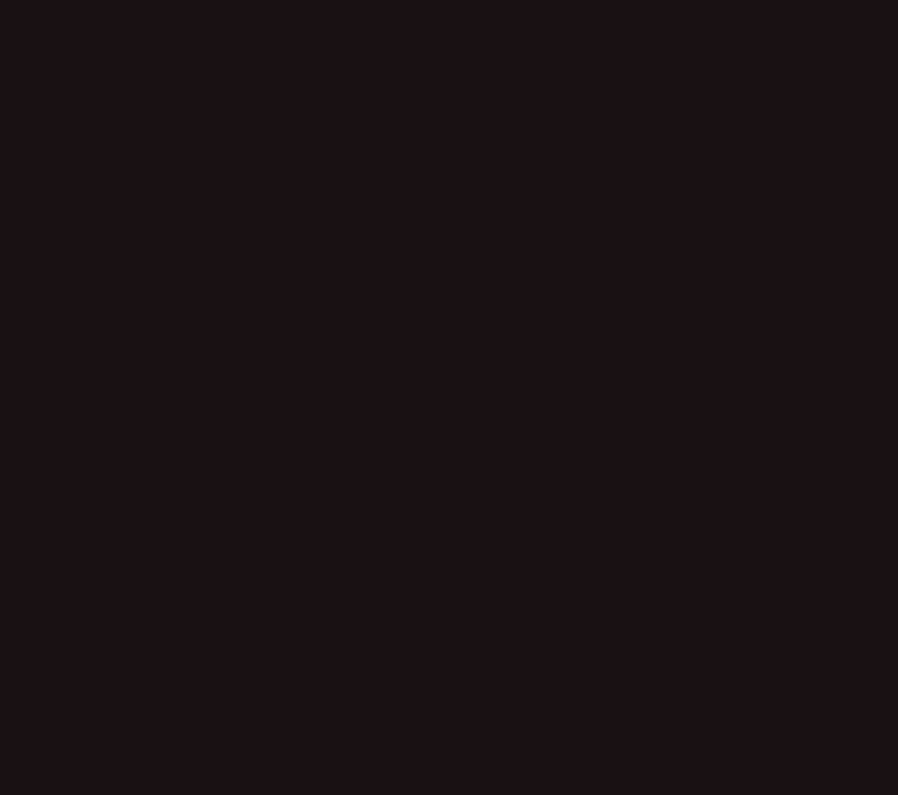
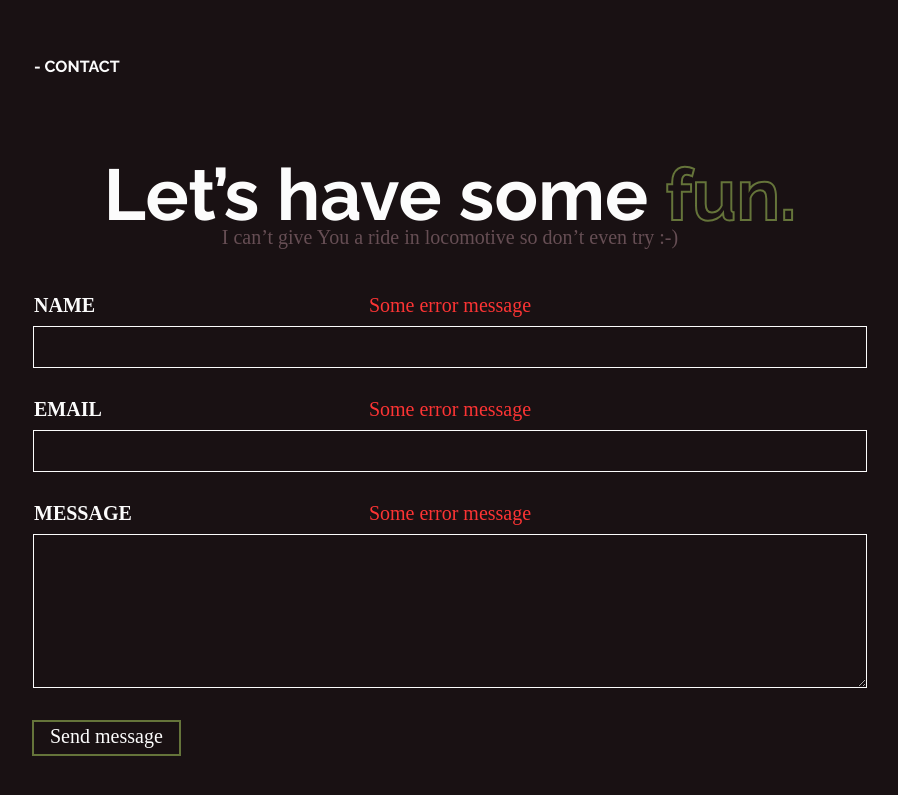
Before and after one commit to josefnagy/josefnagy.cz, a Next.js app: page / in a window 1280 px wide. Shown: the part 3222-4017 px from the top of the page, without its empty margins (190-1088 px from the left). Before the commit the page ends 2524 px from the top, so only its background shows below. Built offline with nearby package versions, Linux system fonts and the light colour scheme; a web font is replaced by a local one.

Commit message:
feat()- coded contact form

```diff
--- /dev/null
+++ b/components/home-page/contact.tsx
@@ -0,0 +1,57 @@
+import { NextPage } from 'next'
+// import Link from 'next/link'
+
+const Contact: NextPage = () => {
+  return (
+    <>
+      <section className="grid place-items-center h-1/3 px-4" id="about">
+        <div className="w-2/3">
+          <h3 className="uppercase mb-20">- Contact</h3>
+          <h2 className="text-7xl text-center">
+            Let’s have some <span className="contact-header">fun.</span>
+          </h2>
+          <p className="text-center text-dg -mt-2 text-xl">
+            I can’t give You a ride in locomotive so don’t even try :-)
+          </p>
+          <form className="mt-10">
+            <label className="block mb-7">
+              <div className="relative flex">
+                <span className="absolute uppercase font-bold mb-2 text-xl">Name</span>
+                <span className="text-warning mx-auto text-xl mb-2">Some error message</span>
+              </div>
+              <input
+                type="text"
+                className="w-full bg-transparent ring ring-1 ring-white text-xl pl-2 pt-1 pb-2 tracking-wide focus:outline-none focus:ring-2 focus:ring-primary focus:border-none"
+              />
+            </label>
+            <label className="block mb-7">
+              <div className="relative flex">
+                <span className="absolute uppercase font-bold mb-2 text-xl">Email</span>
+                <span className="text-warning mx-auto text-xl mb-2">Some error message</span>
+              </div>
+              <input
+                type="text"
+                className="w-full bg-transparent ring ring-1 ring-white text-xl pl-2 pt-1 pb-2 tracking-wide focus:outline-none focus:ring-2 focus:ring-primary focus:border-none"
+              />
+            </label>
+            <label className="block mb-7">
+              <div className="relative flex">
+                <span className="absolute uppercase font-bold mb-2 text-xl">Message</span>
+                <span className="text-warning mx-auto text-xl mb-2">Some error message</span>
+              </div>
+              <textarea
+                rows="5"
+                className="w-full bg-transparent ring ring-1 ring-white text-xl pl-2 pt-1 pb-2 tracking-wide focus:outline-none focus:ring-2 focus:ring-primary focus:border-none"
+              />
+            </label>
+            <button className="transition duration-500ring ring-2 ring-primary px-4 pb-1 text-xl hover:bg-primary">
+              Send message
+            </button>
+          </form>
+        </div>
+      </section>
+    </>
+  )
+}
+
+export default Contact
--- a/pages/index.tsx
+++ b/pages/index.tsx
@@ -4,6 +4,7 @@
 import Hero from '../components/home-page/hero'
 import Projects from '../components/home-page/projects'
 import LatestNews from '../components/home-page/latest-news'
+import Contact from '../components/home-page/contact'
 
 const IndexPage: NextPage = () => {
   return (
@@ -12,6 +13,7 @@
       <About />
       <Projects />
       <LatestNews />
+      <Contact />
     </main>
   )
 }
--- a/styles/globals.css
+++ b/styles/globals.css
@@ -55,9 +55,23 @@
   z-index: 10;
 }
 
+::selection {
+  color: var(--white);
+  background: var(--primary)
+}
+
+button {
+  cursor: none;
+}
+
 .header {
   color: transparent;
   -webkit-text-stroke: 2px var(--white);
+}
+
+.contact-header {
+  color: transparent;
+  -webkit-text-stroke: 2px var(--primary);
 }
 
 .cursor {
```
